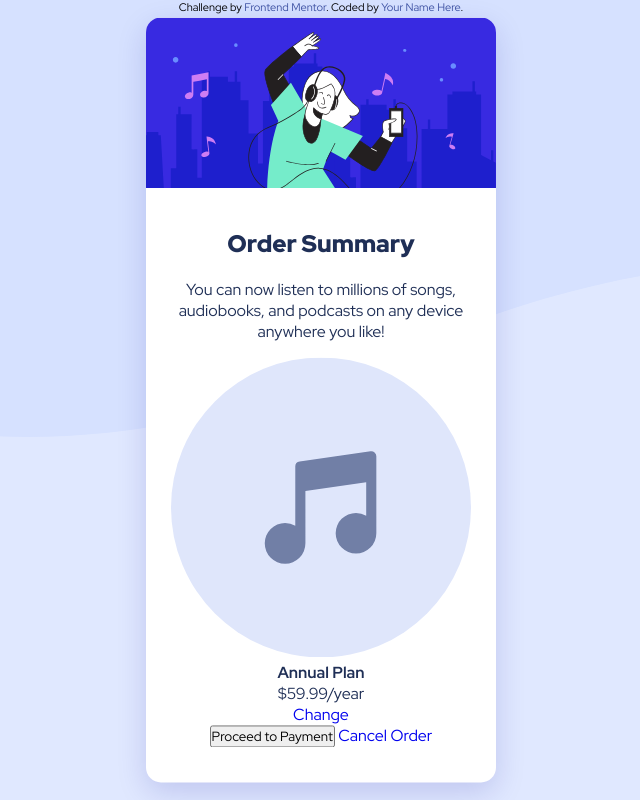
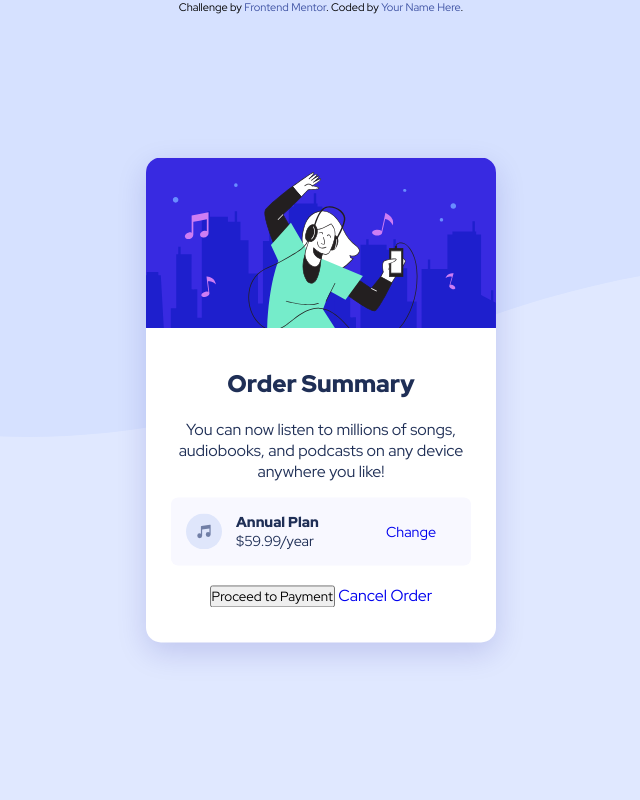
Before and after one commit to yaronveg/Order-summary-component, a plain HTML site: page index.html in a window 1280 px wide. Shown: the whole page, without its empty margins (319-959 px from the left). Drawn offline with Linux system fonts and the light colour scheme.

Commit message:
style plan

```diff
--- a/style.css
+++ b/style.css
@@ -39,3 +39,26 @@ h1 {
 .sumText {
   margin-bottom: 15px;
 }
+.plan {
+  display: grid;
+  grid-template-columns: 1fr 3fr 2fr;
+  align-items: center;
+  padding: 15px;
+  margin-bottom: 20px;
+  background: rgba(248, 248, 255, 1);
+  border-radius: 7px;
+  font-size: 0.9rem;
+}
+.plan img {
+  width: 80%;
+}
+.price {
+  display: flex;
+  flex-direction: column;
+  justify-content: center;
+  align-items: start;
+  margin-left: 5px;
+}
+.price strong {
+  font-weight: 900;
+}
```
